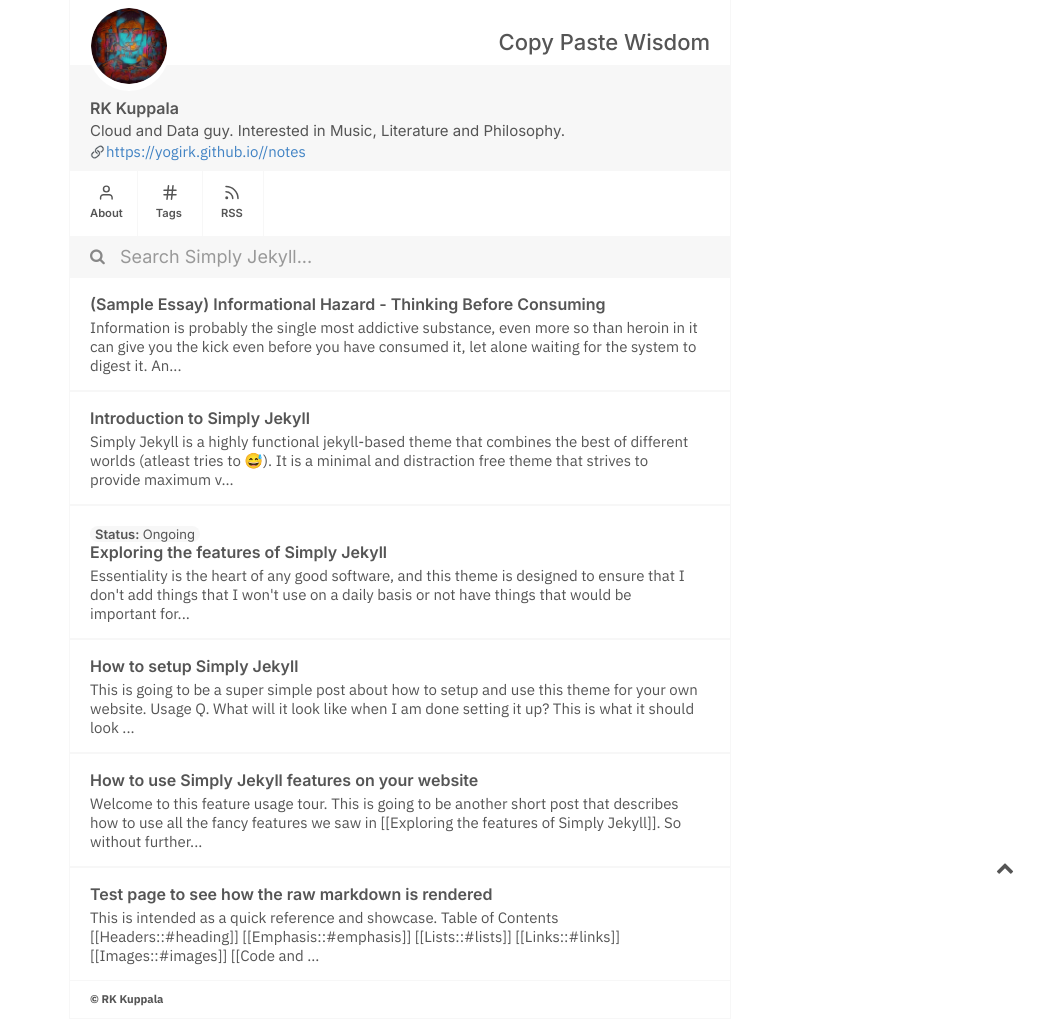
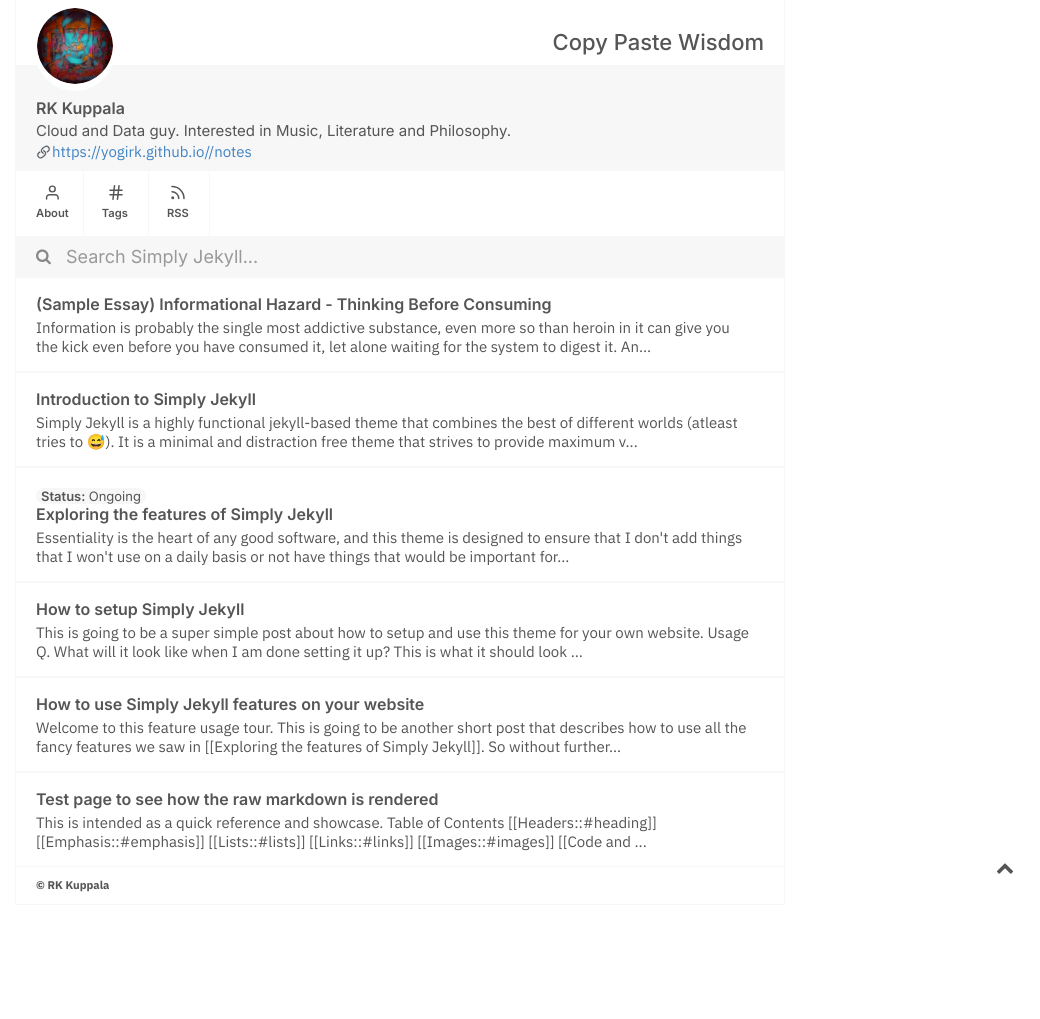
Before and after one commit to yogirk/yogirk.github.io, a Jekyll site: the page built from index.md, in a window 1280 px wide. Shown: the whole page, without its empty margins (240-1280 px from the left). Built offline with Jekyll 4.4.1, drawn with Linux system fonts in a browser that asks for light colours; after the commit the page ends 905 px from its top, so only the background shows below that.

Commit message:
changed max width

```diff
--- a/assets/css/style.css
+++ b/assets/css/style.css
@@ -30,7 +30,7 @@ body {
     right: 0px;
     bottom: 0px;
     align-items: center;
-    max-width: 1100px;
+    max-width: 1400px;
     margin-right: auto;
     margin-left: auto;
 }
```
